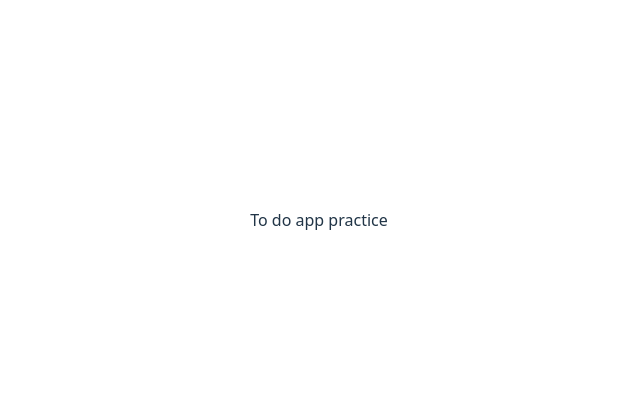
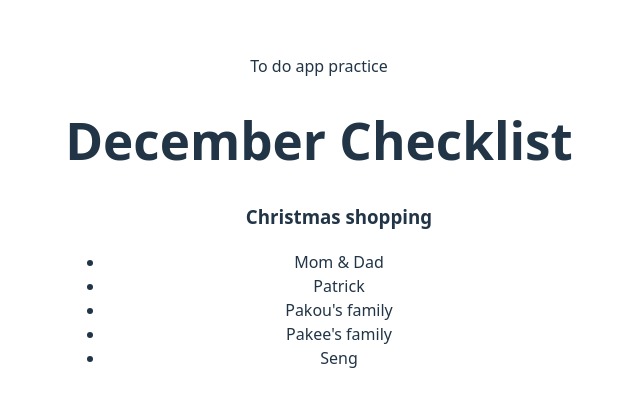
Before and after one commit to vang1100/my-practice-codes, a React (Vite) app: page / in a window 1280 px wide. Shown: the part 180-586 px from the top of the page, without its empty margins (321-961 px from the left). Built offline with nearby package versions, Linux system fonts and the light colour scheme.

Commit message:
todo list

```diff
--- a/src/ToDo/Todo.jsx
+++ b/src/ToDo/Todo.jsx
@@ -5,6 +5,26 @@ function Todo() {
 
         To do app practice
 
+        <h1>December Checklist</h1>
+        <ul><h3>Christmas shopping</h3>
+            <li>
+                Mom & Dad
+            </li>
+            <li>
+                Patrick
+            </li>
+            <li>
+                Pakou's family
+            </li>
+            <li>
+                Pakee's family
+            </li>
+            <li>
+                Seng
+            </li>
+
+        </ul>
+
         </>
     )
 }
```
